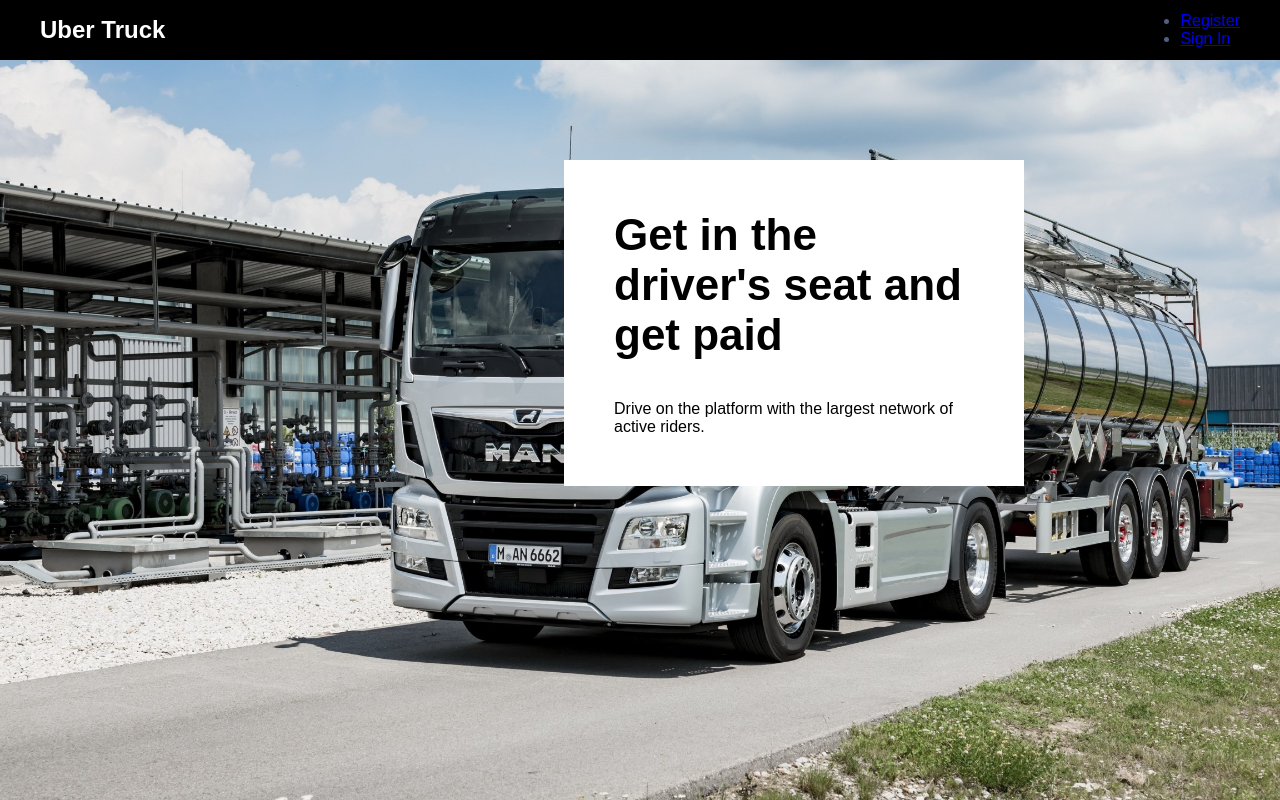
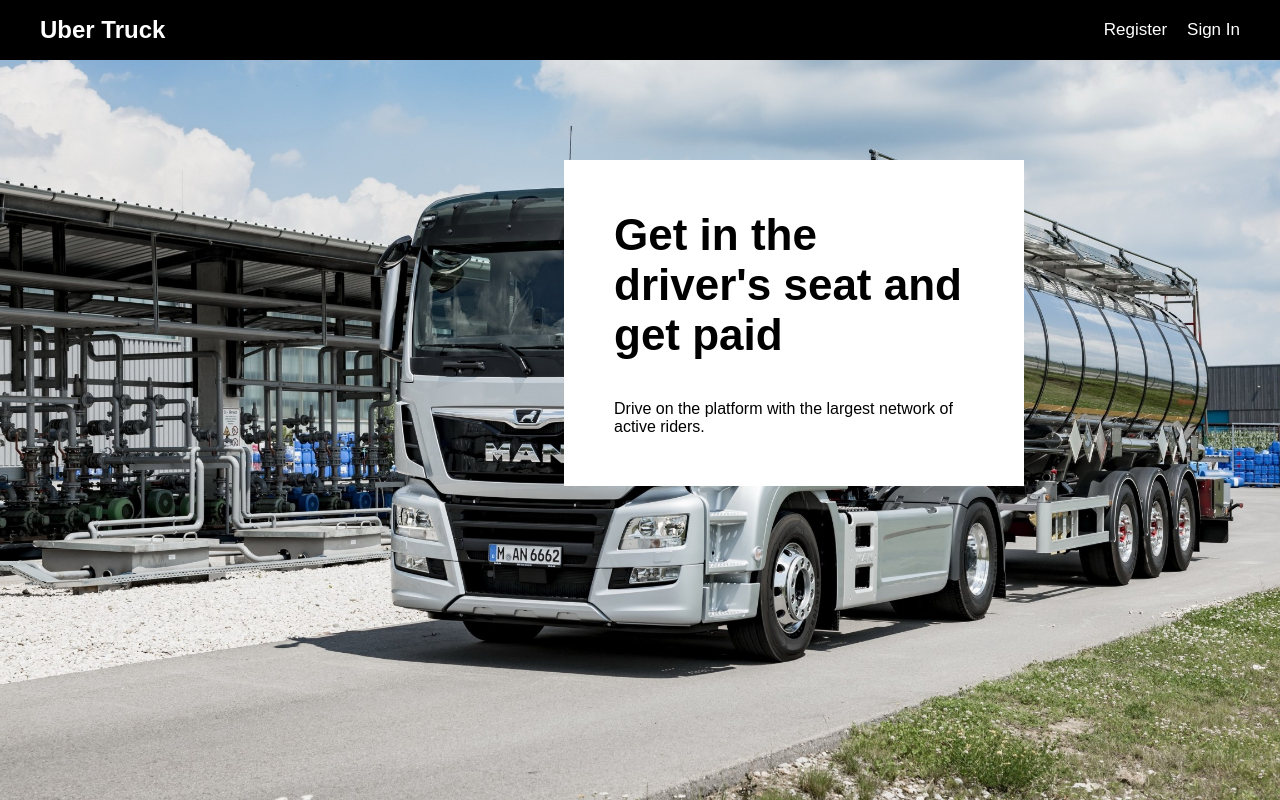
Before and after one commit to mikhail-kostiuk/uber-truck, a React (Create React App) app in the folder frontend/: page / in a window 1280 px wide. Built offline with nearby package versions, Linux system fonts and the light colour scheme; a web font is replaced by a local one.

Commit message:
Add styles for Auth component

```diff
--- a/frontend/src/components/Header/Auth/Auth.scss
+++ b/frontend/src/components/Header/Auth/Auth.scss
@@ -0,0 +1,18 @@
+.auth {
+  &__list {
+    display: flex;
+    list-style-type: none;
+  }
+
+  &__item {
+    margin-left: 20px;
+  }
+
+  &__link {
+    white-space: nowrap;
+    color: #fff;
+    font-size: 17px;
+    line-height: 17px;
+    text-decoration: none;
+  }
+}
```
